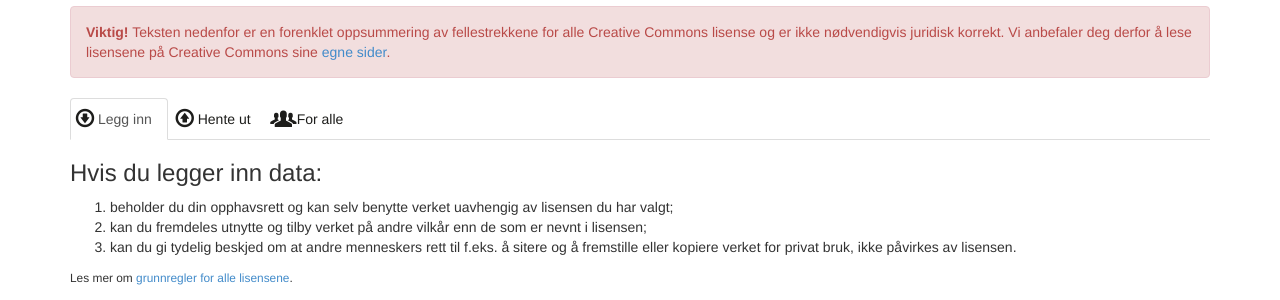
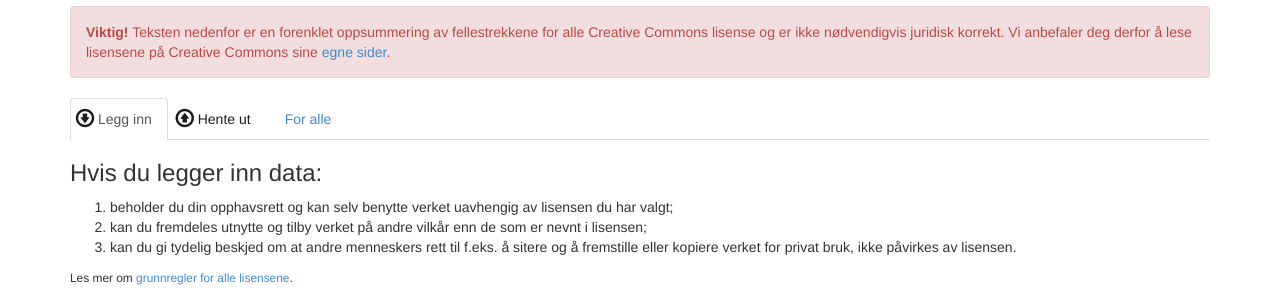
Before and after one commit to Turbasen/www.nasjonalturbase.no, a Jekyll site: the page built from lisenser.html, in a window 1280 px wide and 900 px high, scrolled down 917 px. Shown: the part 150-450 px from the top of the window. Built offline with Jekyll 4.4.1, drawn with Linux system fonts in a browser that asks for light colours; nearby versions of some CDN libraries; Markdown is read by kramdown in place of the engine named in the settings.

Commit message:
Remove glyphicons from all-tab on lisence page

```diff
--- a/lisenser.html
+++ b/lisenser.html
@@ -127,7 +127,7 @@
 <ul class="nav nav-tabs">
   <li class="active"><a href="#legge-inn" data-toggle="tab" class="glyphicons download">Legg inn</a></li>
   <li><a href="#hente-ut" data-toggle="tab" class="glyphicons upload">Hente ut</a></li>
-  <li><a href="#for-alle" data-toggle="tab" class="glyphicons group">For alle</a></li>
+  <li><a href="#for-alle" data-toggle="tab">For alle</a></li>
 </ul>
 
 <div class="tab-content">
```
